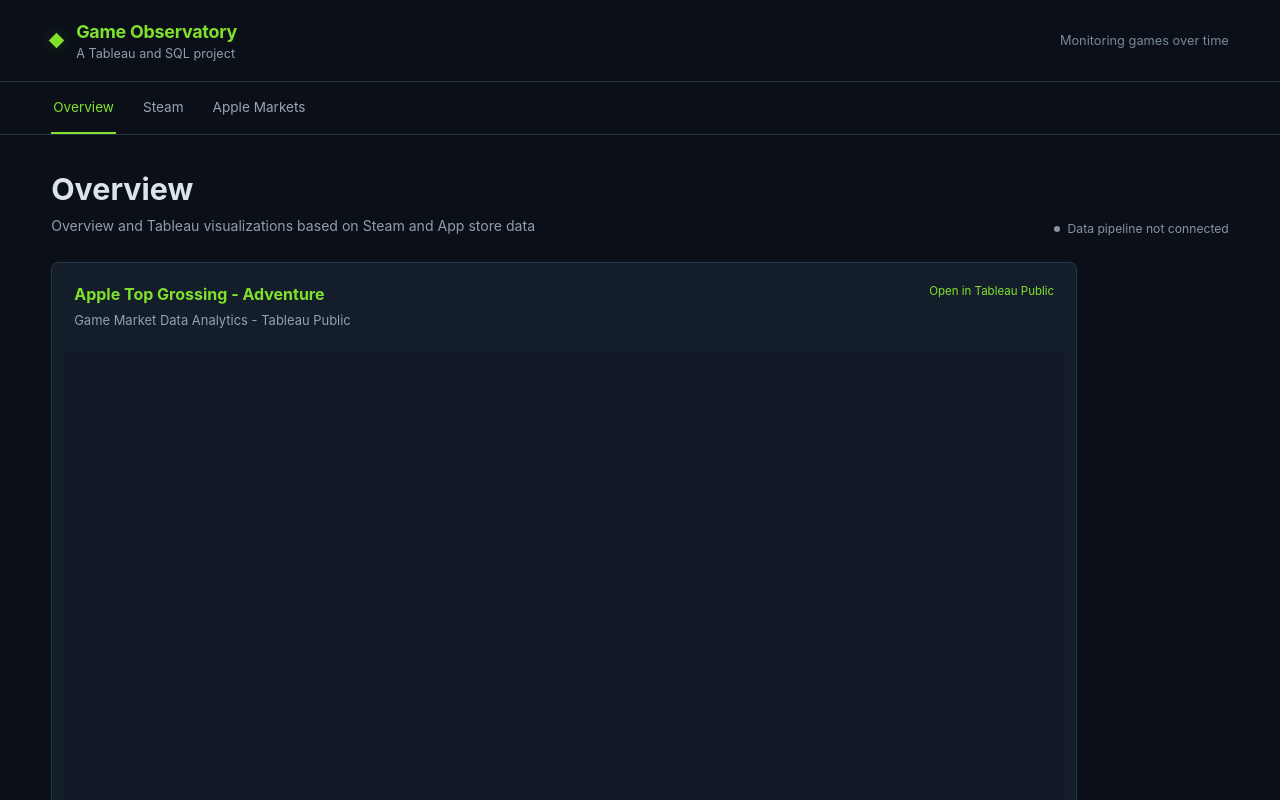
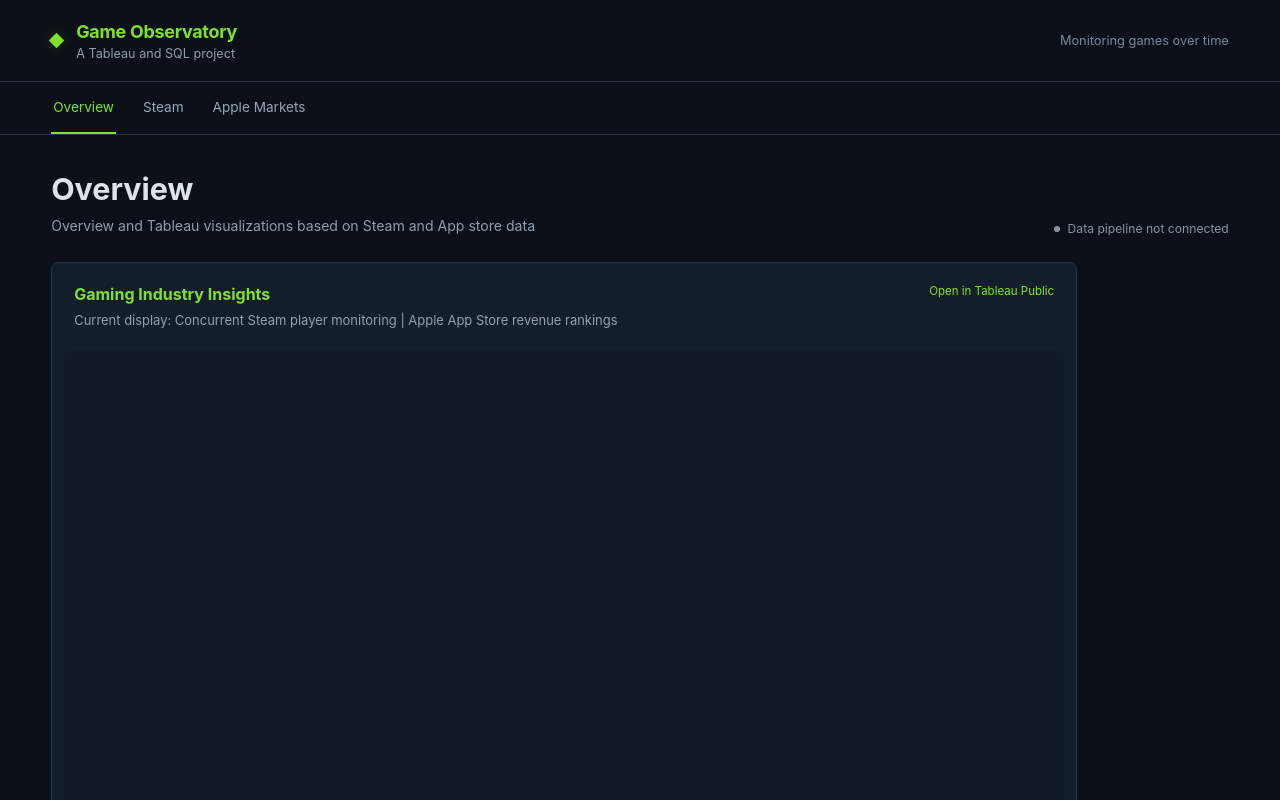
Before and after one commit to qatalyse/Game-Observatory, a React (Vite) app in the folder frontend/: page / in a window 1280 px wide. Shown: the top 800 px of the page. Built offline with nearby package versions, Linux system fonts and the light colour scheme.

Commit message:
Update header and description for gaming insights

```diff
--- a/frontend/src/App.tsx
+++ b/frontend/src/App.tsx
@@ -42,8 +42,8 @@ function TableauDashboard() {
     <section className="panel tableau-panel" aria-label="Tableau Public dashboard">
       <div className="panel-heading">
         <div>
-          <h2>Apple Top Grossing - Adventure</h2>
-          <p>Game Market Data Analytics - Tableau Public</p>
+          <h2>Gaming Industry Insights</h2>
+          <p>Current display: Concurrent Steam player monitoring | Apple App Store revenue rankings</p>
         </div>
         <a className="apple-store-link" href="https://public.tableau.com/views/GameMarketDataanalytics/Dashboard1" target="_blank" rel="noreferrer">Open in Tableau Public</a>
       </div>
```
